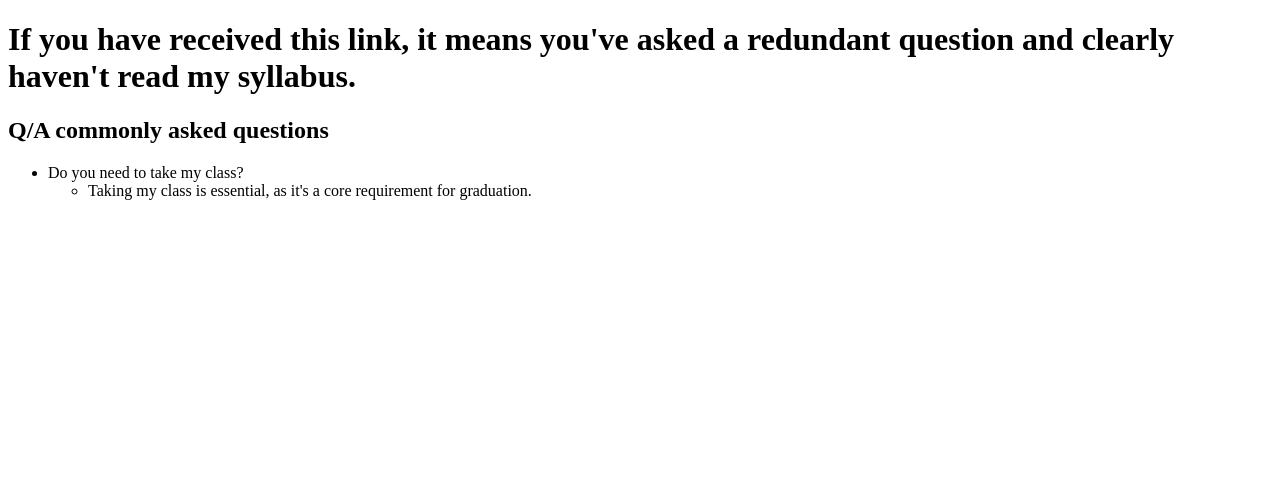
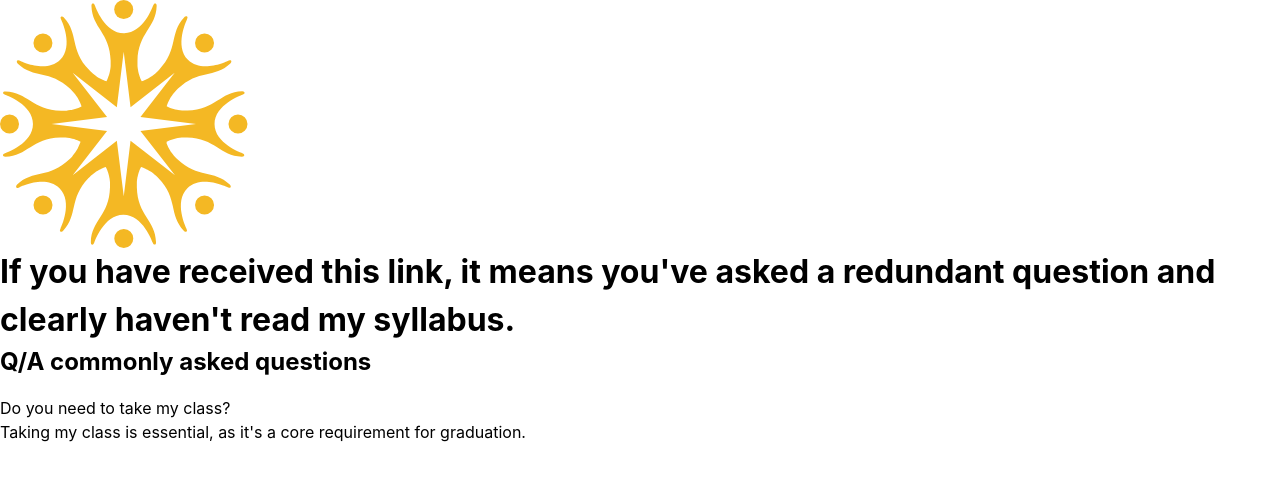
Before and after one commit to adamt602/yonanaWebsite, a plain HTML site: page index.html in a window 1280 px wide. Drawn offline with Linux system fonts and the light colour scheme.

Commit message:
adeded image and style

```diff
--- a/css/styles.css
+++ b/css/styles.css
@@ -0,0 +1,76 @@
+/*<editor-fold desc="Default code">*/
+/*start of default code */
+
+/* Default font size */
+html {
+    /*This is the default font size set by the browser.*/
+    /*font-size: 16px;*/
+
+    font-size: 62.5%; /*This is .625 * 16 = 10px makes calculation of rem easier*/
+}
+
+/* Box sizing rules */
+*, *::before, *::after {
+    box-sizing: border-box;
+}
+
+/* Remove default margin */
+body, h1, h2, h3, h4, p, figure, blockquote, dl, dd {
+    margin: 0;
+}
+
+/* Removes the line under all lines in page */
+a {
+    text-decoration: none;
+}
+
+
+ul {
+    list-style-type: none;
+    padding: 0;
+}
+
+/* Make images easier to work with */
+img, picture {
+    max-width: 100%;
+    display: block;
+}
+
+/* Set core body defaults */
+body {
+    min-height: 96vh;
+    text-rendering: optimizeSpeed;
+    line-height: 1.5;
+
+    font-family: caecilia-sans-text,-apple-system, BlinkMacSystemFont, "Segoe UI", Roboto, Helvetica, Arial, sans-serif,
+    "Apple Color Emoji", "Segoe UI Emoji", "Segoe UI Symbol";
+
+    /* Default font size of the body is now 16px */
+    font-size: 1.6rem;
+    color: var(--accentColor)
+}
+
+/*end of default code */
+/*</editor-fold>*/
+
+:root {
+    --accentColor: black;
+    --whiteText: #ffffff;
+}
+
+/*<editor-fold desc="Typography">*/
+/* Typography */
+
+/*Note fount size is 10 * size. Thus 2.8rem * 10 => 28px*/
+h2 {
+    font-size: 2.4rem;
+}
+/*</editor-fold>*/
+
+h1 {
+
+}
+
+img {
+    width: 100rem;
+}
--- a/index.html
+++ b/index.html
@@ -10,7 +10,7 @@
     <link href="css/styles.css" rel="stylesheet" type="text/css">
 </head>
 <body>
-
+<img src="images/la-sierra-logo-gold-white.svg" alt="School logo">
 <h1>If you have received this link, it means you've asked a redundant question and clearly haven't read my syllabus.</h1>
 
 <h2>Q/A commonly asked questions</h2>
```
Also changed, not shown: images/la-sierra-logo-gold-white.svg (added).
